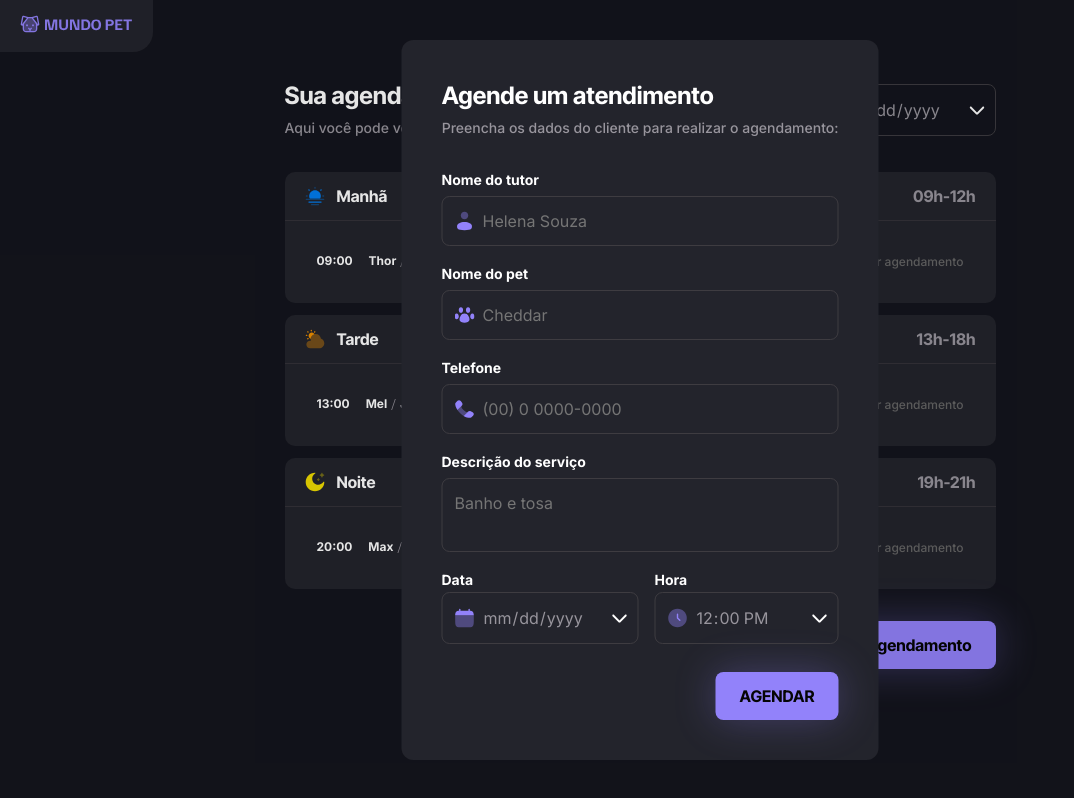
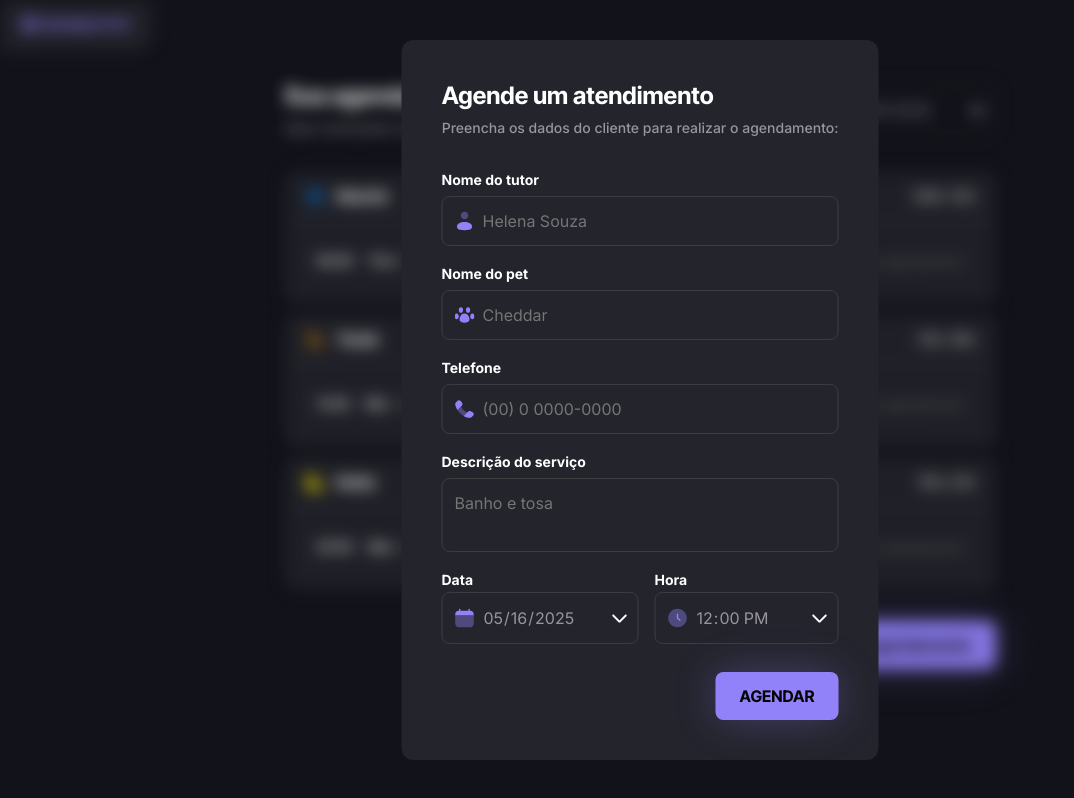
Before and after one commit to gabnunesdev/mundo-pet, a website built with webpack: page index.html in a window 1280 px wide. Both pictures are taken after a click on the button "Novo agendamento". Shown: the whole page, without its empty margins (0-1074 px from the left). Built offline with nearby package versions, Linux system fonts and the light colour scheme.

Commit message:
feat: implement scheduling form with modal functionality and blur effect

```diff
--- a/index.html
+++ b/index.html
@@ -13,6 +13,7 @@
     <title>Mundo Pet</title>
   </head>
   <body>
+    <div class="main-container">
       <div class="logo">
         <img src="./src/assets/logo.svg" alt="" />
       </div>
@@ -27,10 +28,7 @@
               </p>
             </div>
             <section class="input-section">
-                <img
-                  src="./src/assets/calendar.svg"
-                  alt="Ícone de calendário"
-                />
+              <img src="./src/assets/calendar.svg" alt="Ícone de calendário" />
               <input type="date" name="input-date" id="input-date" />
               <span class="arrow-icon">
                 <img src="./src/assets/arrow-down.svg" alt="" />
@@ -120,6 +118,7 @@
             </section>
             <button id="btn-newschedule">Novo agendamento</button>
           </aside>
+        </div>
       </div>
     </div>
 
--- a/src/form.js
+++ b/src/form.js
@@ -2,18 +2,18 @@ const modal = document.querySelector("dialog");
 const btnNew = document.getElementById("btn-newschedule");
 const btnSchedule = document.getElementById("btn-schedule");
 const form = document.querySelector("form");
+const mainContainer = document.querySelector(".main-container");
 
 btnNew.addEventListener("click", () => {
   modal.showModal();
+  mainContainer.classList.add("blur");
 });
 
-form.onsubmit = (event) => {
-  event.preventDefault();
-};
+
 
 btnSchedule.addEventListener("click", () => {
-  console.log("O botão funciona")
   setTimeout(() => {
     modal.close();
+    mainContainer.classList.remove("blur");
   }, 1000);
 });
--- a/src/main.js
+++ b/src/main.js
@@ -10,6 +10,8 @@ import "./styles/container.css";
 import "./styles/main.css";
 import "./styles/schedule.css";
 import "./styles/form.css";
+import "./styles/main-container.css";
 
 //JS
 import "./form.js";
+import "./modules/form/submit.js";
--- /dev/null
+++ b/src/modules/form/submit.js
@@ -0,0 +1,23 @@
+import dayjs from "dayjs";
+
+const form = document.querySelector("form");
+const filterDate = document.querySelector("#input-date");
+const scheduleDate = document.querySelector("fieldset #input-date");
+const today = dayjs(new Date()).format("YYYY-MM-DD");
+
+console.log(filterDate);
+console.log(scheduleDate);
+filterDate.value = today;
+
+scheduleDate.value = today;
+
+
+//Define a data mínima como a data atual.
+filterDate.min = today;
+scheduleDate.min = today;
+
+form.onsubmit = (event) => {
+  //Previne o comportamento padrão do formulário
+  event.preventDefault();
+  console.log("Enviado");
+};
--- a/src/styles/form.css
+++ b/src/styles/form.css
@@ -65,6 +65,7 @@ fieldset .input-wrapper input[type="text"] {
 
 fieldset .input-wrapper .input-section textarea {
   all: unset;
+  color: var(--content-primary);
 }
 
 fieldset .input-wrapper .input-section {
@@ -83,6 +84,7 @@ fieldset .input-wrapper .input-section {
 
 fieldset .input-wrapper input[type="text"] {
   margin-left: 0.5rem;
+  color: var(--content-primary);
 }
 
 fieldset .date {
--- /dev/null
+++ b/src/styles/main-container.css
@@ -0,0 +1,4 @@
+.main-container.blur {
+  filter: blur(8px);
+  transition: filter 0.3s ease;
+}
```
Lines whose indentation alone changed are shown as unchanged.
